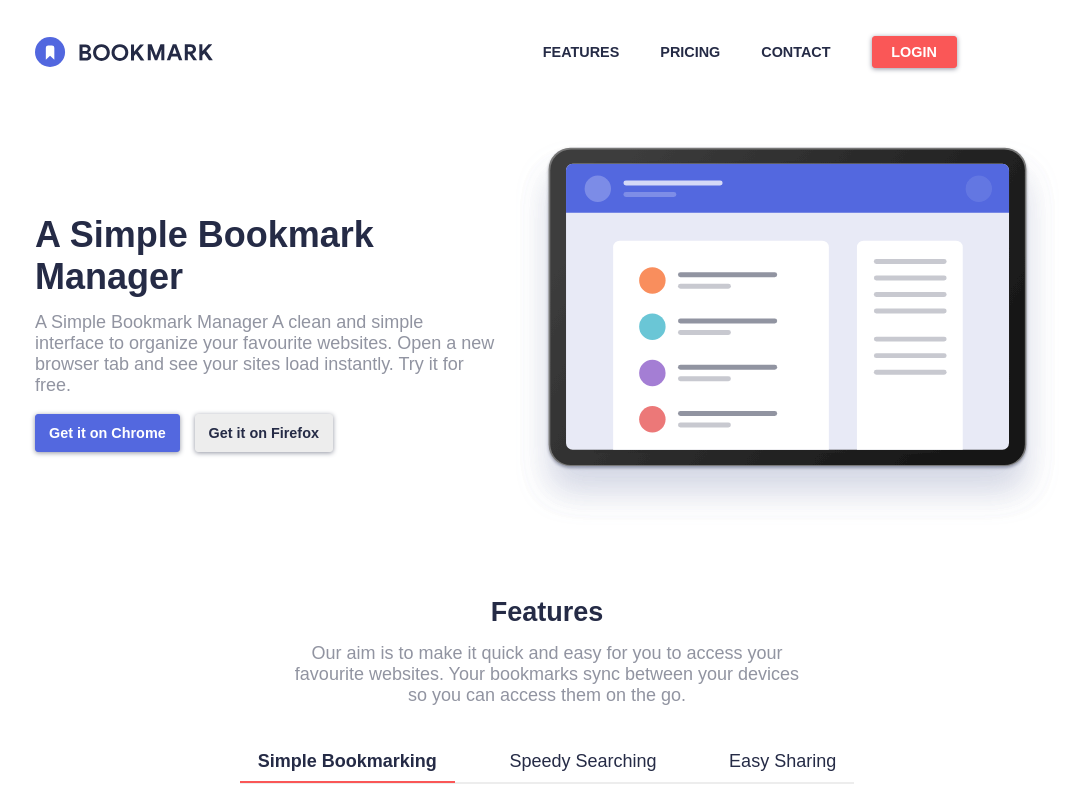
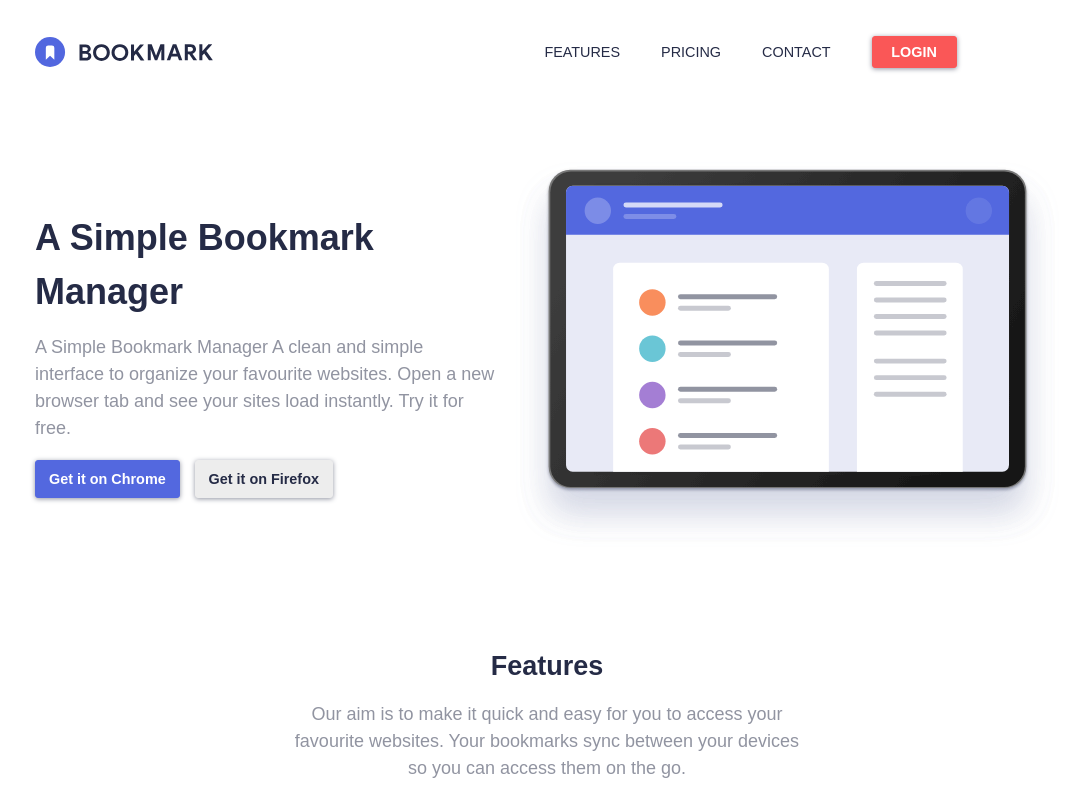
Before and after one commit to Keizzmannbanjo/bookmark-landing-page-master, a plain HTML site: page index.html in a window 1280 px wide. Shown: the top 800 px of the page, without its empty margins (93-1162 px from the left). Drawn offline with Linux system fonts and the light colour scheme.

Commit message:
Small UI fixes

```diff
--- a/css/styles.css
+++ b/css/styles.css
@@ -19,6 +19,7 @@ html {
     font-family: "Rubik", sans-serif;
     font-size: 18px;
     font-weight: 400;
+    line-height: 1.5;
 }
 
 ul {
@@ -147,7 +148,7 @@ h2 {
 
 .nav_link {
     color: var(--color-secondary-2);
-    font-weight: 600;
+    font-weight: 500;
     font-size: 0.8rem;
     padding-right: 2.5em;
 }
@@ -161,7 +162,7 @@ h2 {
     padding: 0.5em 1.3em;
 }
 
-@media screen and (min-width: 375px) and (max-width:810px) {
+@media screen and (min-width: 375px) and (max-width: 810px) {
     .navbar > .flex {
         width: 100%;
     }
@@ -241,7 +242,7 @@ h2 {
 /* ?    HERO     */
 
 .hero {
-    margin-top: 4rem;
+    margin-top: 5.2rem;
     display: flex;
     justify-content: space-between;
     align-items: center;
@@ -265,7 +266,7 @@ h2 {
     margin-left: 10px;
 }
 
-@media screen and (min-width: 375px) and (max-width:810px) {
+@media screen and (min-width: 375px) and (max-width: 810px) {
     .hero {
         flex-direction: column-reverse;
         justify-content: center;
@@ -293,7 +294,7 @@ h2 {
 .downloads_content,
 .faq_content {
     text-align: center;
-    margin-top: 4rem;
+    margin-top: 5.5rem;
 }
 
 .features_tab_links {
@@ -323,7 +324,7 @@ h2 {
     color: var(--color-secondary-1);
 }
 
-@media screen and (min-width: 375px) and (max-width:810px) {
+@media screen and (min-width: 375px) and (max-width: 810px) {
     .features_tab_links {
         flex-direction: column;
         width: 100%;
@@ -365,7 +366,7 @@ h2 {
     width: 40%;
 }
 
-@media screen and (min-width: 375px) and (max-width:810px) {
+@media screen and (min-width: 375px) and (max-width: 810px) {
     .features_tabs {
         margin-top: 1.5rem;
     }
@@ -434,7 +435,7 @@ h2 {
     margin-top: 1rem;
 }
 
-@media screen and (min-width: 375px) and (max-width:810px) {
+@media screen and (min-width: 375px) and (max-width: 810px) {
     .downloads_cards {
         width: 100%;
         flex-direction: column;
@@ -486,7 +487,7 @@ h2 {
     padding: 1rem;
 }
 
-@media screen and (min-width: 375px) and (max-width:810px) {
+@media screen and (min-width: 375px) and (max-width: 810px) {
     .faq_questions {
         width: 90%;
     }
@@ -560,7 +561,7 @@ h2 {
     font-size: 0.6rem;
 }
 
-@media screen and (min-width: 375px) and (max-width:810px) {
+@media screen and (min-width: 375px) and (max-width: 810px) {
     #newsletter_form {
         flex-direction: column;
         align-items: center;
@@ -625,7 +626,7 @@ h2 {
     color: var(--color-secondary-1);
 }
 
-@media screen and (min-width: 375px) and (max-width:810px) {
+@media screen and (min-width: 375px) and (max-width: 810px) {
     .container {
         width: 90%;
     }
```
Also changed, not shown: design/Firefox_Screenshot_2021-08-24T07-47-49.073Z.png (added).
